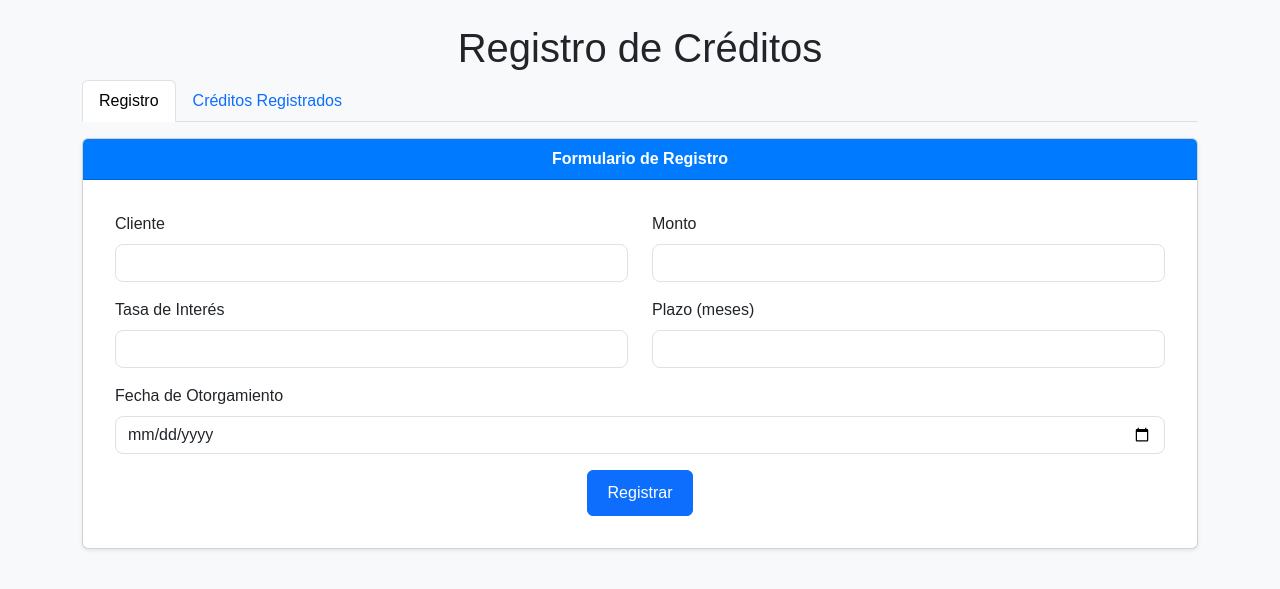
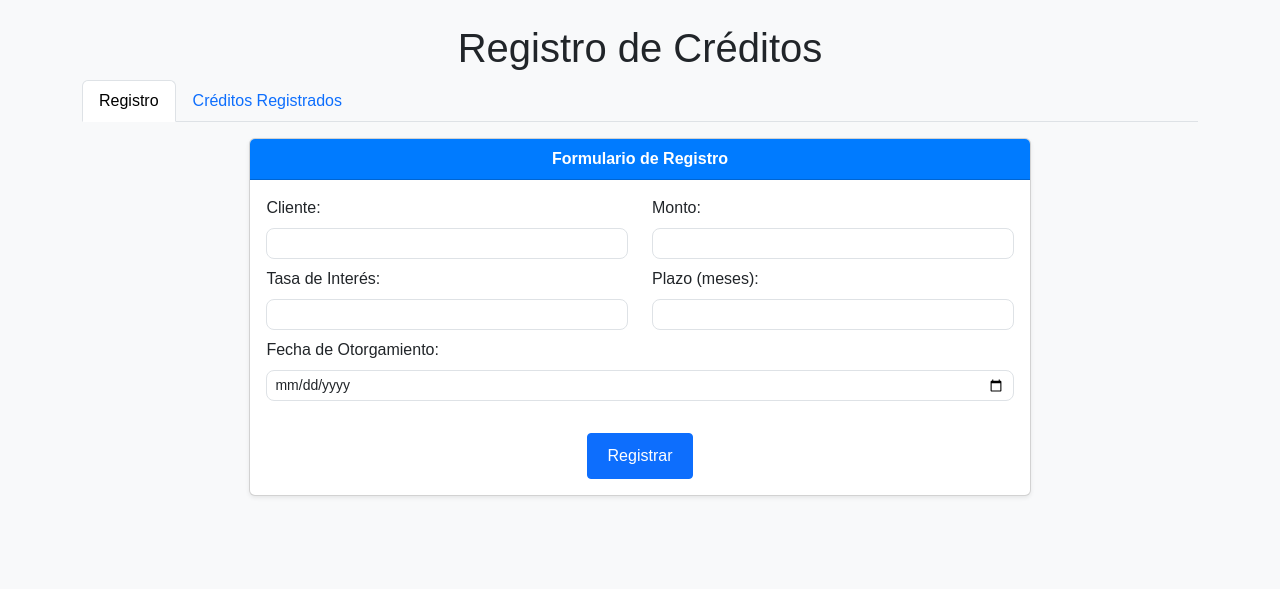
Before and after one commit to IrvinSegura/Registros-de-Creditos, a Flask app: page / in a window 1280 px wide. Shown: the top 589 px of the page. Run offline with Flask 3, Linux system fonts and the light colour scheme; data comes from the database, SQL or seed files in the repository; parts of the project's set-up code (start-up, migrations or seed data) failed here and were passed over.

Commit message:
update modules in app

```diff
--- a/templates/index.html
+++ b/templates/index.html
@@ -29,36 +29,36 @@
         <div class="tab-content mt-3" id="creditosTabsContent">
             <!-- Register Form -->
             <div class="tab-pane fade show active" id="registro" role="tabpanel">
-                <div class="card shadow-sm mb-4">
-                    <div class="card-header text-center">Formulario de Registro</div>
-                    <div class="card-body">
+                <div class="card shadow-sm mb-3" style="max-width: 70%; margin: auto; ">
+                    <div class="card-header text-center p-2">Formulario de Registro</div>
+                    <div class="card-body p-3">
                         <form id="formulario" class="needs-validation" novalidate>
-                            <div class="row mb-3">
+                            <div class="row mb-2">
                                 <div class="col-6">
-                                    <label for="cliente" class="form-label">Cliente</label>
-                                    <input type="text" id="cliente" class="form-control" required>
+                                    <label for="cliente" class="form-label">Cliente:</label>
+                                    <input type="text" id="cliente" class="form-control form-control-sm" required>
                                 </div>
                                 <div class="col-6">
-                                    <label for="monto" class="form-label">Monto</label>
-                                    <input type="number" id="monto" class="form-control" required>
+                                    <label for="monto" class="form-label">Monto:</label>
+                                    <input type="number" id="monto" class="form-control form-control-sm" required>
                                 </div>
                             </div>
-                            <div class="row mb-3">
+                            <div class="row mb-2">
                                 <div class="col-6">
-                                    <label for="tasa_interes" class="form-label">Tasa de Interés</label>
-                                    <input type="number" step="0.01" id="tasa_interes" class="form-control" required>
+                                    <label for="tasa_interes" class="form-label">Tasa de Interés:</label>
+                                    <input type="number" step="0.01" id="tasa_interes" class="form-control form-control-sm" required>
                                 </div>
                                 <div class="col-6">
-                                    <label for="plazo" class="form-label">Plazo (meses)</label>
-                                    <input type="number" id="plazo" class="form-control" required>
+                                    <label for="plazo" class="form-label">Plazo (meses):</label>
+                                    <input type="number" id="plazo" class="form-control form-control-sm" required>
                                 </div>
                             </div>
-                            <div class="mb-3">
-                                <label for="fecha_otorgamiento" class="form-label">Fecha de Otorgamiento</label>
-                                <input type="date" id="fecha_otorgamiento" class="form-control" required>
-                            </div>
+                            <div class="mb-2">
+                                <label for="fecha_otorgamiento" class="form-label">Fecha de Otorgamiento:</label>
+                                <input type="date" id="fecha_otorgamiento" class="form-control form-control-sm" required>
+                            </div><br>
                             <div class="text-center">
-                                <button type="submit" class="btn btn-primary">Registrar</button>
+                                <button type="submit" class="btn btn-primary btn-sm">Registrar</button>
                             </div>
                         </form>
                     </div>
```
